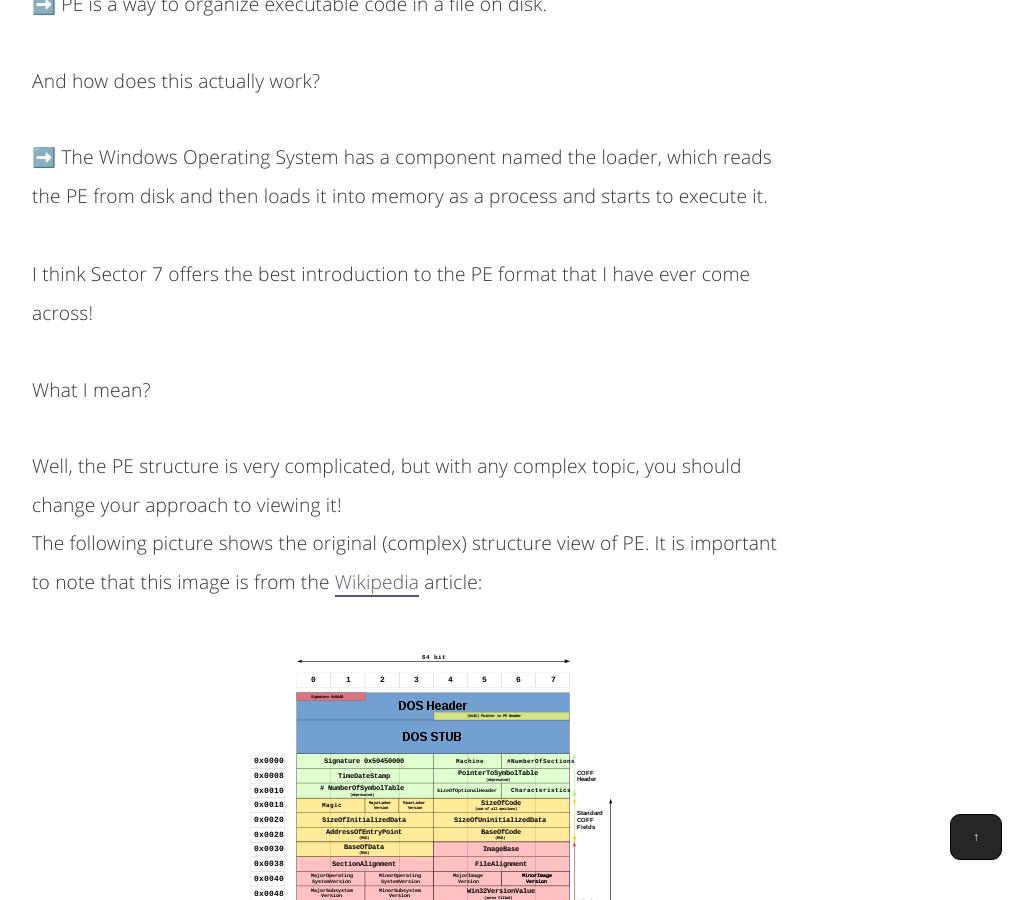
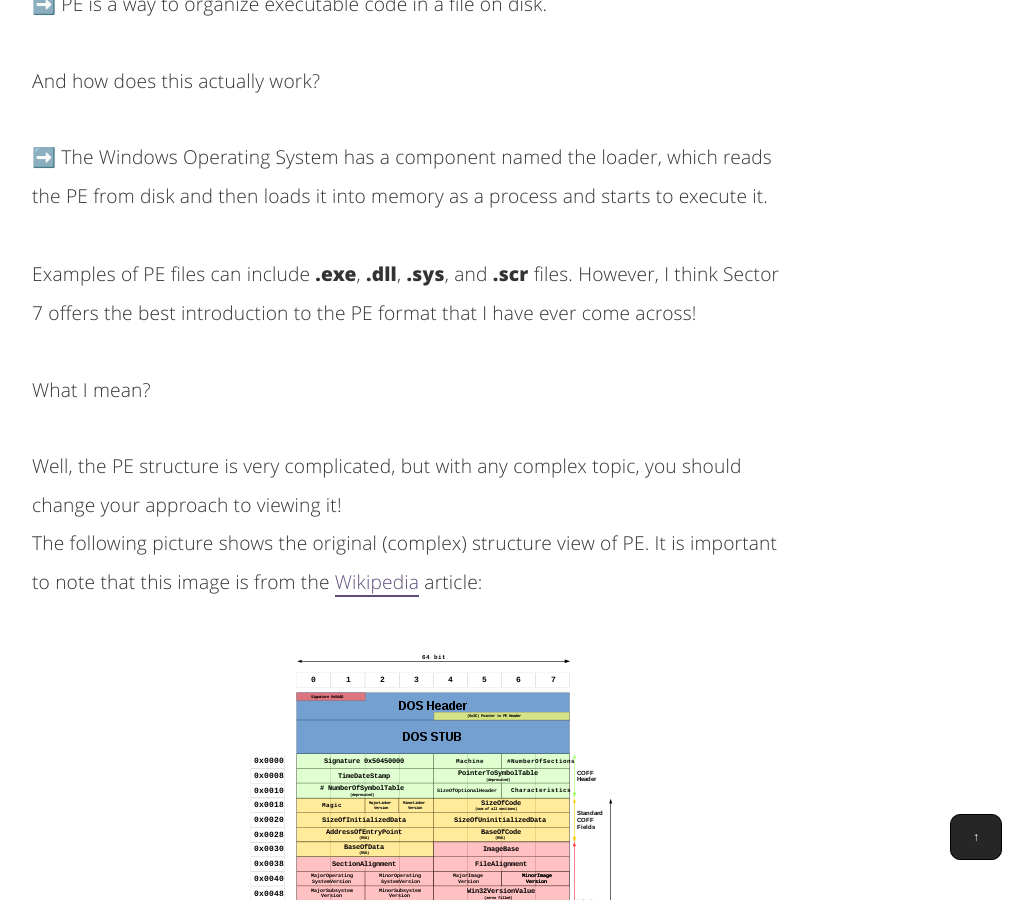
Before and after one commit to nickvourd/nickvourd.github.io, a Jekyll site: the page built from _posts/2024-04-21-the-anatomy-of-pe.md, in a window 1280 px wide and 900 px high, scrolled down 959 px. Shown: the whole window, without its empty margins (228-1261 px from the left). Built offline with Jekyll 4.4.1, drawn with Linux system fonts in a browser that asks for light colours.

Commit message:
The anatomy of PE

```diff
--- a/_posts/2024-04-21-the-anatomy-of-pe.md
+++ b/_posts/2024-04-21-the-anatomy-of-pe.md
@@ -144,7 +144,7 @@
 
 <p>The first time I heard about PE was in the course titled <a href="https://institute.sektor7.net/red-team-operator-malware-development-essentials">RED TEAM Operator: Malware Development Essentials Course</a> by <a href="https://institute.sektor7.net">Sector 7</a> (Which I totally recommend to anyone interested).<br /><br />➡️ PE is a way to organize executable code in a file on disk.<br /><br />And how does this actually work?<br /><br />➡️ The Windows Operating System has a component named the loader, which reads the PE from disk and then loads it into memory as a process and starts to execute it.</p><br />
 
-<p>I think Sector 7 offers the best introduction to the PE format that I have ever come across!<br /><br />What I mean?<br /><br />Well, the PE structure is very complicated, but with any complex topic, you should change your approach to viewing it!<br/>The following picture shows the original (complex) structure view of PE. It is important to note that this image is from the <a hred="https://en.wikipedia.org/wiki/Portable_Executable">Wikipedia</a> article:</p>
+<p>Examples of PE files can include <b>.exe</b>, <b>.dll</b>, <b>.sys</b>, and <b>.scr</b> files. However, I think Sector 7 offers the best introduction to the PE format that I have ever come across!<br /><br />What I mean?<br /><br />Well, the PE structure is very complicated, but with any complex topic, you should change your approach to viewing it!<br/>The following picture shows the original (complex) structure view of PE. It is important to note that this image is from the <a hred="https://en.wikipedia.org/wiki/Portable_Executable">Wikipedia</a> article:</p>
 
 <img src="/assets/img/post-img/21-04-2024/Portable-ExecucatbleFormat.svg.png" class="post-images" alt="PE Structure from Wikipedia">
 
```
